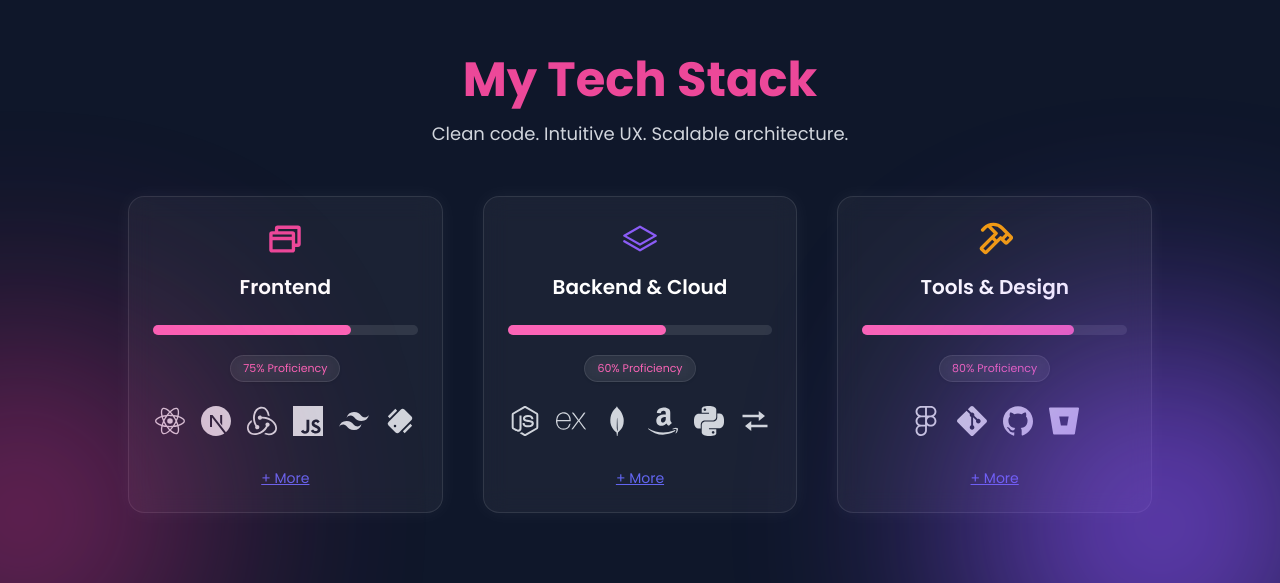
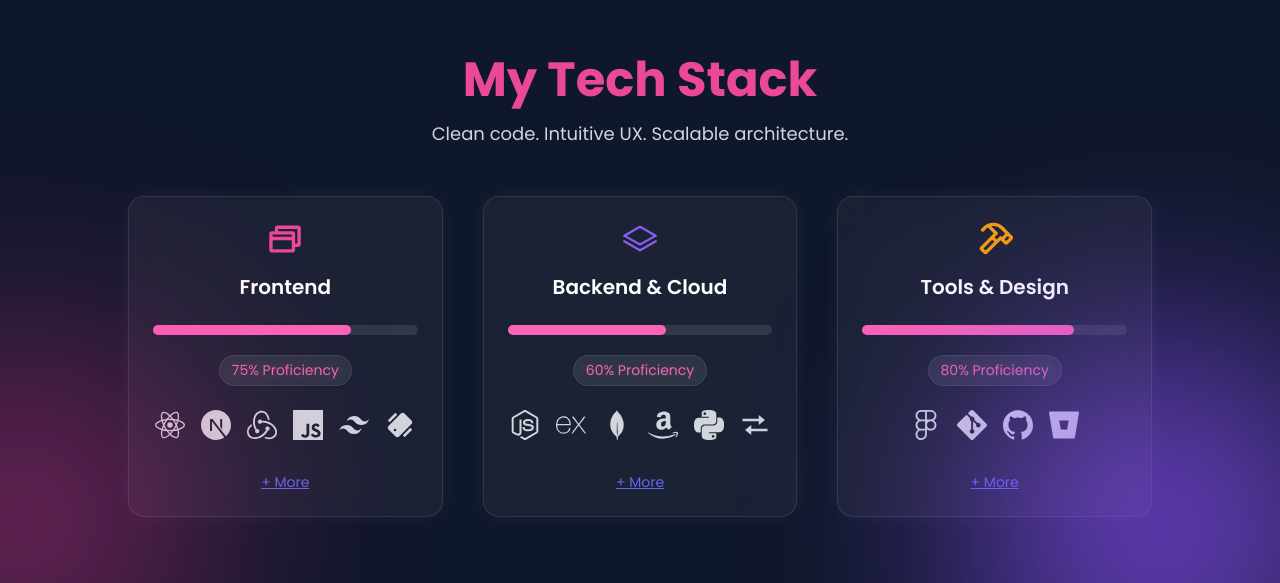
Before and after one commit to mahaamer/myPortfolio, a Next.js app: page / in a window 1280 px wide. Shown: the part 1656-2239 px from the top of the page. Built offline with nearby package versions, Linux system fonts and the light colour scheme.

Commit message:
edit the percentage skills

```diff
--- a/src/components/sections/Skills.tsx
+++ b/src/components/sections/Skills.tsx
@@ -164,7 +164,7 @@ export default function SkillsSection() {
 									/>
 								</div>
 								<div className="relative w-full text-center mt-1">
-									<span className="inline-block px-3 py-1 text-[11px] font-medium text-pink-400 bg-white/5 border border-white/10 rounded-full shadow-sm backdrop-blur-sm">
+									<span className="inline-block px-3 py-1 text-[14px] font-medium text-pink-400 bg-white/5 border border-white/10 rounded-full shadow-sm backdrop-blur-sm">
 										{percentage}% Proficiency
 									</span>
 								</div>
```
